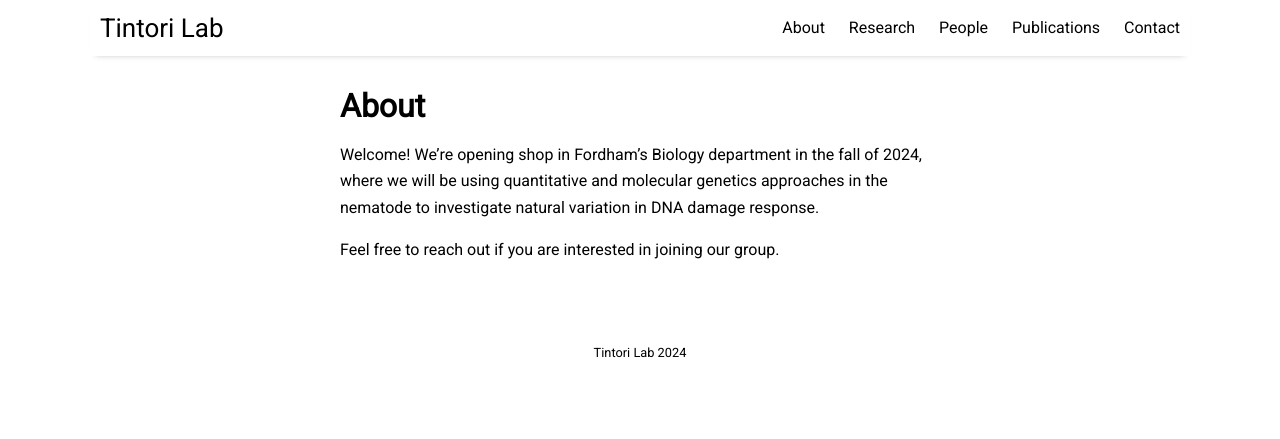
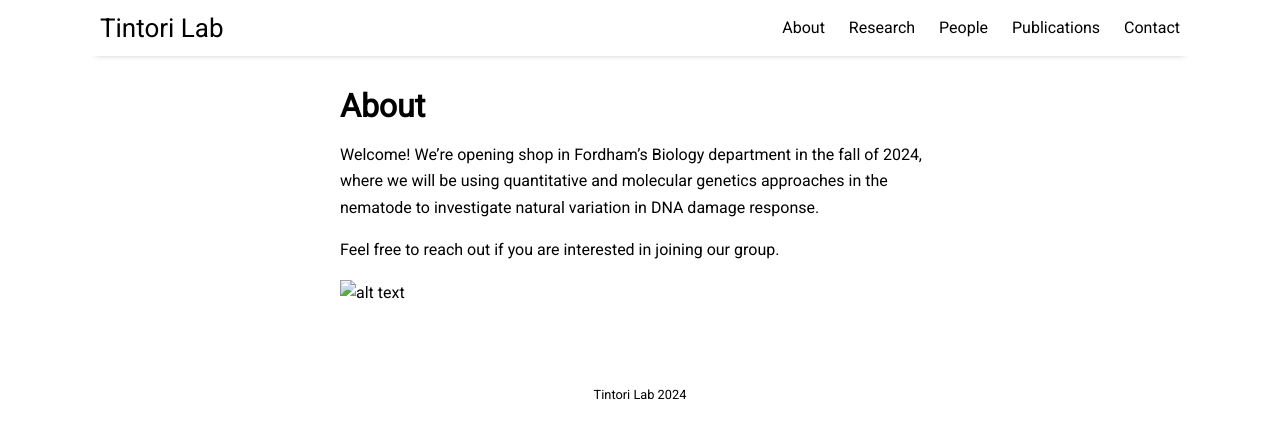
Before and after one commit to tintori/tintori.github.io, a Jekyll site: the page built from _posts/2024-04-04-about.md, in a window 1280 px wide. Shown: the top 439 px of the page. Built offline with Jekyll 4.4.1, drawn with Linux system fonts in a browser that asks for light colours; nearby versions of some CDN libraries.

Commit message:
re-silly one

```diff
--- a/_posts/2024-04-04-about.md
+++ b/_posts/2024-04-04-about.md
@@ -7,3 +7,7 @@
 Welcome! We're opening shop in Fordham's Biology department in the fall of 2024, where we will be using quantitative and molecular genetics approaches in the nematode to investigate natural variation in DNA damage response.
 
 Feel free to reach out if you are interested in joining our group.
+
+
+
+![alt text](2015-04-17_18.51.22.jpg "Worms for sale")
```
